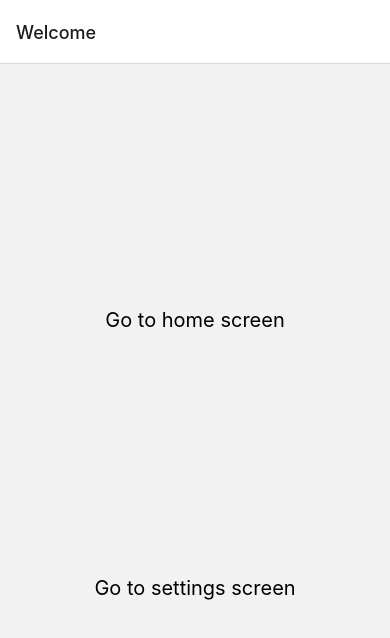
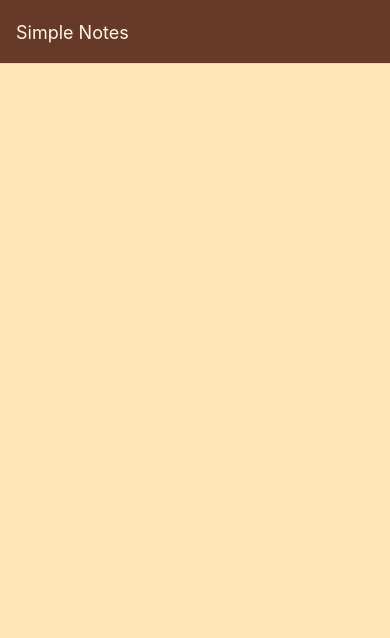
Before and after one commit to zr-akhundov/SimpleNotes, a React Native app: screen / in a window 390 px wide. Shown: the top 638 px of the page. Built offline with nearby package versions, Linux system fonts and the light colour scheme.

Commit message:
statusBar added; welcome and settings screens removed; navigation options added

```diff
--- a/App.tsx
+++ b/App.tsx
@@ -1,4 +1,6 @@
 import React from 'react';
+import { StatusBar } from 'react-native';
+
 import Navigation from './src/navigation/navigation';
 
 type Props = {
@@ -10,7 +12,10 @@ class App extends React.Component {
 	};
 	render() {
 		return (
-			<Navigation />
+			<>
+				<StatusBar backgroundColor='#673928' barStyle='light-content' />
+				<Navigation />
+			</>
 		);
 	};
 };
--- a/src/components/home/home.tsx
+++ b/src/components/home/home.tsx
@@ -1,5 +1,5 @@
 import React from 'react';
-import { View, Text } from 'react-native';
+import { View } from 'react-native';
 import { RouteProp } from '@react-navigation/native';
 import { NativeStackNavigationProp } from '@react-navigation/native-stack';
 import { RootStackParamList } from '../../navigation/navigation';
@@ -9,17 +9,15 @@ type Props = {
     route: RouteProp<RootStackParamList, 'Home'>;
 };
 
-class HomeComponent extends React.Component<Props> {
+class HomeScreen extends React.Component<Props> {
     constructor(props: Props) {
         super(props);
     };
     render() {
         return (
-            <View>
-                <Text>Home Screen</Text>
-            </View>
+            <View />
         );
     };
 };
 
-export default HomeComponent;
+export default HomeScreen;
--- a/src/components/settings/settings.tsx
+++ /dev/null
@@ -1,25 +0,0 @@
-import React from 'react';
-import { View, Text } from 'react-native';
-import { RouteProp } from '@react-navigation/native';
-import { NativeStackNavigationProp } from '@react-navigation/native-stack';
-import { RootStackParamList } from '../../navigation/navigation';
-
-type Props = {
-    navigation: NativeStackNavigationProp<RootStackParamList>;
-    route: RouteProp<RootStackParamList, 'Settings'>;
-};
-
-class SettingsComponent extends React.Component<Props> {
-    constructor(props: Props) {
-        super(props);
-    };
-    render() {
-        return (
-            <View>
-                <Text>Settings Screen</Text>
-            </View>
-        );
-    };
-};
-
-export default SettingsComponent;
--- a/src/navigation/navigation.tsx
+++ b/src/navigation/navigation.tsx
@@ -1,26 +1,26 @@
 import React from 'react';
-import { TouchableOpacity, View, Text, StyleSheet } from 'react-native';
-import { NavigationContainer, RouteProp } from '@react-navigation/native';
-import { createNativeStackNavigator, NativeStackNavigationProp } from '@react-navigation/native-stack';
-import HomeComponent from './../components/home/home';
-import SettingsComponent from './../components/settings/settings';
+import { NavigationContainer } from '@react-navigation/native';
+import { createNativeStackNavigator, NativeStackNavigationOptions } from '@react-navigation/native-stack';
+import HomeScreen from './../components/home/home';
 
 const RootStack = createNativeStackNavigator<RootStackParamList>();
 
-type WelcomeParams = {
-};
 type HomeParams = {
 };
-type SettingsParams = {
-};
-
 export type RootStackParamList = {
-    Welcome: WelcomeParams;
     Home: HomeParams;
-    Settings: SettingsParams;
 };
 
 type Props = {
+};
+
+const navigationOptions: { [key: string]: NativeStackNavigationOptions } = {
+    Home: {
+        title: 'Simple Notes',
+        headerStyle: { backgroundColor: '#673928' },
+        headerTitleStyle: { color: '#FFF7E7', fontWeight: 'normal', fontSize: 18 },
+        contentStyle: { backgroundColor: '#FFE6B5' }
+    }
 };
 
 class Navigation extends React.Component<Props> {
@@ -30,10 +30,8 @@ class Navigation extends React.Component<Props> {
     render() {
         return (
             <NavigationContainer>
-                <RootStack.Navigator initialRouteName='Welcome'>
-                    <RootStack.Screen name="Welcome" component={WelcomeComponent} />
-                    <RootStack.Screen name="Home" component={HomeComponent} />
-                    <RootStack.Screen name="Settings" component={SettingsComponent} />
+                <RootStack.Navigator initialRouteName='Home'>
+                    <RootStack.Screen name="Home" component={HomeScreen} options={navigationOptions.Home} />
                 </RootStack.Navigator>
             </NavigationContainer>
         );
@@ -41,40 +39,3 @@ class Navigation extends React.Component<Props> {
 };
 
 export default Navigation;
-
-type WelcomeProps = {
-    navigation: NativeStackNavigationProp<RootStackParamList>;
-    route: RouteProp<RootStackParamList, 'Welcome'>;
-};
-
-class WelcomeComponent extends React.Component<WelcomeProps> {
-    constructor(props: WelcomeProps) {
-        super(props);
-    };
-
-    render() {
-        const { navigation } = this.props;
-
-        const welcomeStyles = StyleSheet.create({
-            container: {
-                flex: 1,
-                justifyContent: 'space-evenly',
-                alignItems: 'center'
-            },
-            text: {
-                fontSize: 20
-            }
-        });
-
-        return (
-            <View style={welcomeStyles.container}>
-                <TouchableOpacity onPress={() => navigation.navigate('Home', {})}>
-                    <Text style={welcomeStyles.text}>Go to home screen</Text>
-                </TouchableOpacity>
-                <TouchableOpacity onPress={() => navigation.navigate('Settings', {})}>
-                    <Text style={welcomeStyles.text}>Go to settings screen</Text>
-                </TouchableOpacity>
-            </View>
-        );
-    };
-};
```
